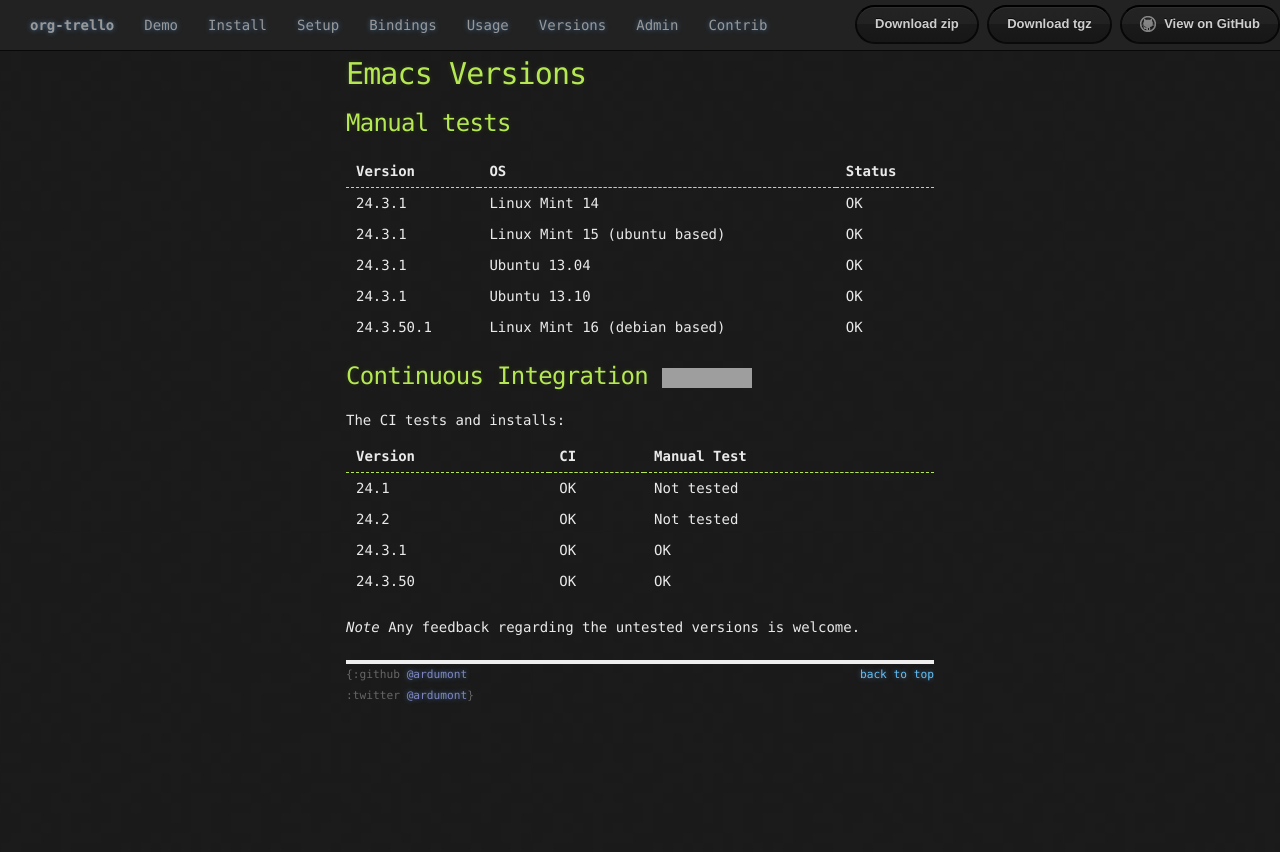
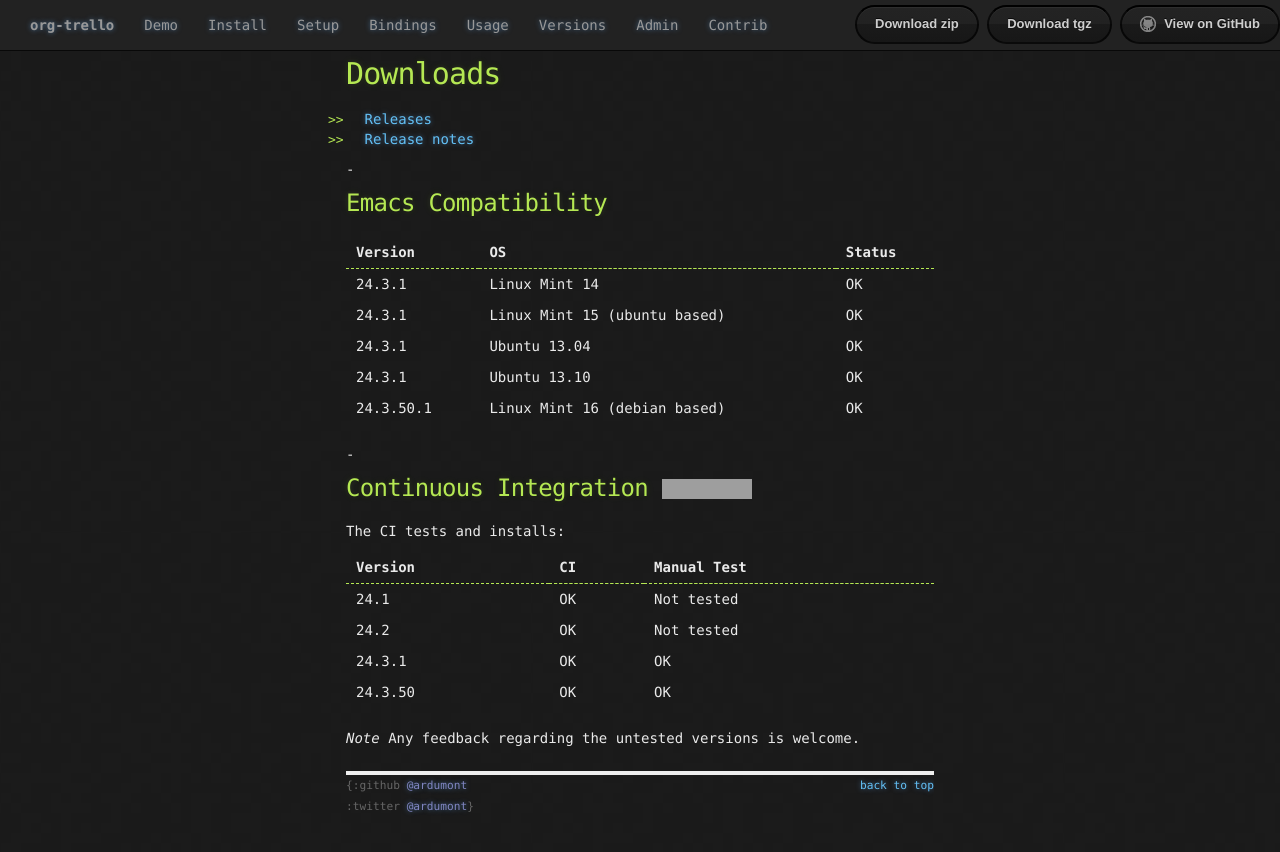
Before and after one commit to org-trello/org-trello.github.io, a Jekyll site: the page built from versions.md, in a window 1280 px wide. Shown: the top 852 px of the page. Built offline with Jekyll 4.4.1, drawn with Linux system fonts in a browser that asks for light colours; Markdown is read by kramdown in place of the engine named in the settings; grey boxes are pictures that could not be loaded.

Commit message:
Rename versions into downloads section

```diff
--- a/versions.md
+++ b/versions.md
@@ -1,10 +1,15 @@
 ---
 layout: post
-title:  "Emacs Versions"
+title:  "Downloads"
 date:   2014-03-16 11:01:52
 ---
 
-### Manual tests
+- [Releases](https://github.com/org-trello/org-trello/releases)
+- [Release notes](https://raw.github.com/org-trello/org-trello/master/release-notes.md)
+
+-
+
+### Emacs Compatibility
 
 Version   | OS                           | Status
 ----------|------------------------------|---------
@@ -14,6 +19,7 @@ Version   | OS                           | Status
 24.3.1    | Ubuntu 13.10                 | OK
 24.3.50.1 | Linux Mint 16 (debian based) | OK
 
+-
 
 ### Continuous Integration <a href="https://travis-ci.org/org-trello/org-trello"><img src="https://travis-ci.org/org-trello/org-trello.png?branch=master" alt="Build Status"></a>
 
```
